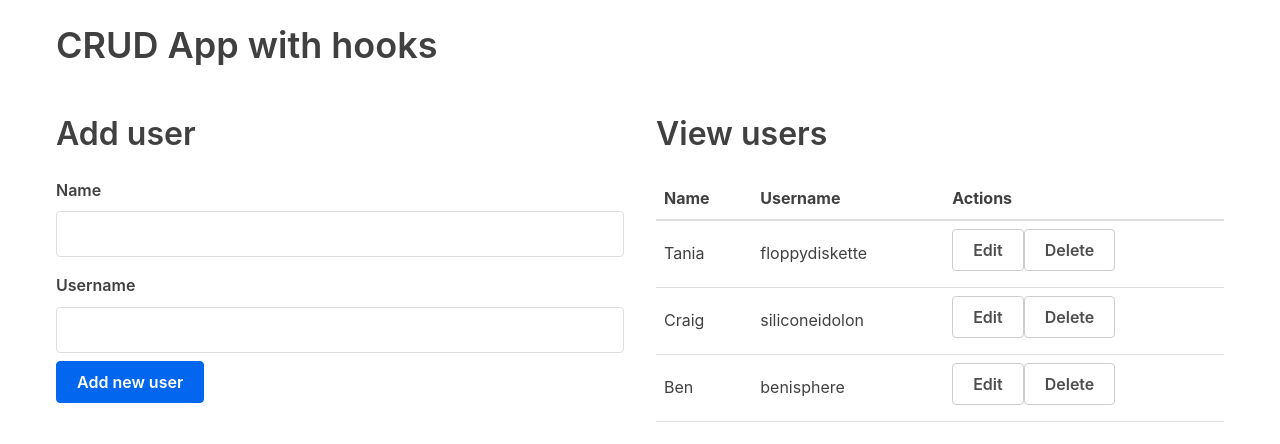
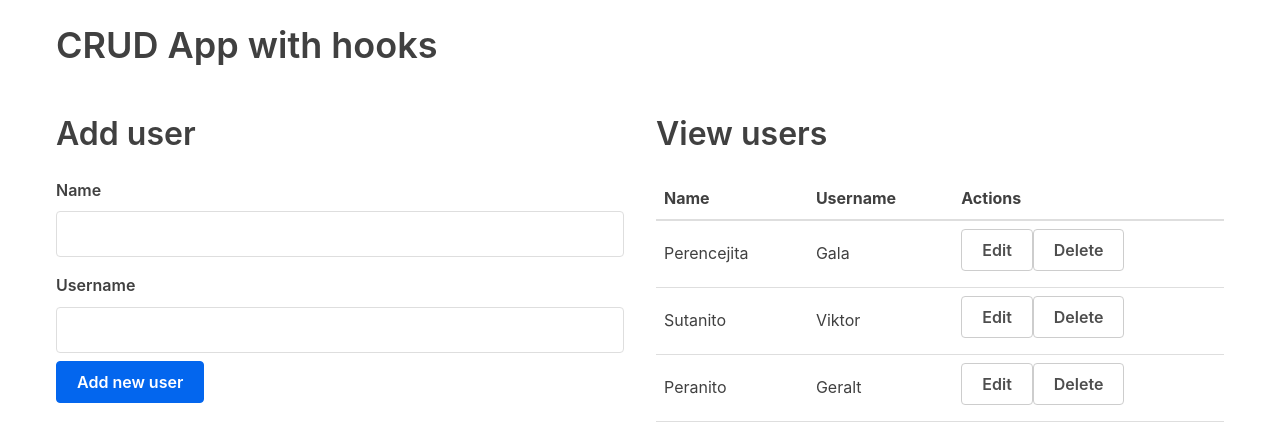
Before and after one commit to KaiserSov/arcano-mutante, a React (Create React App) app: page / in a window 1280 px wide. Shown: the top 444 px of the page. Built offline with nearby package versions, Linux system fonts and the light colour scheme.

Commit message:
Almacenamiento --- El LocalStorage fue configurado.

```diff
--- a/src/App.js
+++ b/src/App.js
@@ -1,21 +1,33 @@
-import React, {useState} from 'react';
+import React, {useEffect, useState} from 'react';
 import UserTable from './components/userTable';
 import AddUserForm from './components/AddUserForm';
 import EditUserForm from './components/EditUserForm';
 import { v4 as uuidv4 } from 'uuid';
 
 function App() {
+  //Generates a random id
 
-  //Generates a random id
-  const usersData = [
-    { id: uuidv4(), name: 'Tania', username: 'floppydiskette' },
-    { id: uuidv4(), name: 'Craig', username: 'siliconeidolon' },
-    { id: uuidv4(), name: 'Ben', username: 'benisphere' },
-  ]
+  function informationLocal(){
+    const usersData = localStorage.getItem("form");
+
+    if (!usersData)
+    return [
+      { id: uuidv4(), name: 'Perencejita', username: 'Gala' },
+      { id: uuidv4(), name: 'Sutanito', username: 'Viktor' },
+      { id: uuidv4(), name: 'Peranito', username: 'Geralt' },
+    ];
+
+    return JSON.parse(usersData);
+  }
+
 
   //state
-  const [users, setUsers] = useState(usersData)
+  const [users, setUsers] = useState(informationLocal)
 
+
+  useEffect(() => {
+    localStorage.setItem("form", JSON.stringify(users));
+  }, [users]);
 
   //Add users
   const addUser = (user) => {
--- a/src/components/userTable.jsx
+++ b/src/components/userTable.jsx
@@ -19,7 +19,6 @@ const UserTable = (props) => {
               <td>{user.username}</td>
               <td>
                 <button
-                  class="btn btn-success"
                   className="button muted-button"
                   onClick={() => {
                     props.editRow(user);
@@ -29,7 +28,6 @@ const UserTable = (props) => {
                 </button>
 
                 <button
-                  class="btn btn-danger"
                   className="button muted-button"
                   onClick={() => {
                     props.deleteUser(user.id);
```
